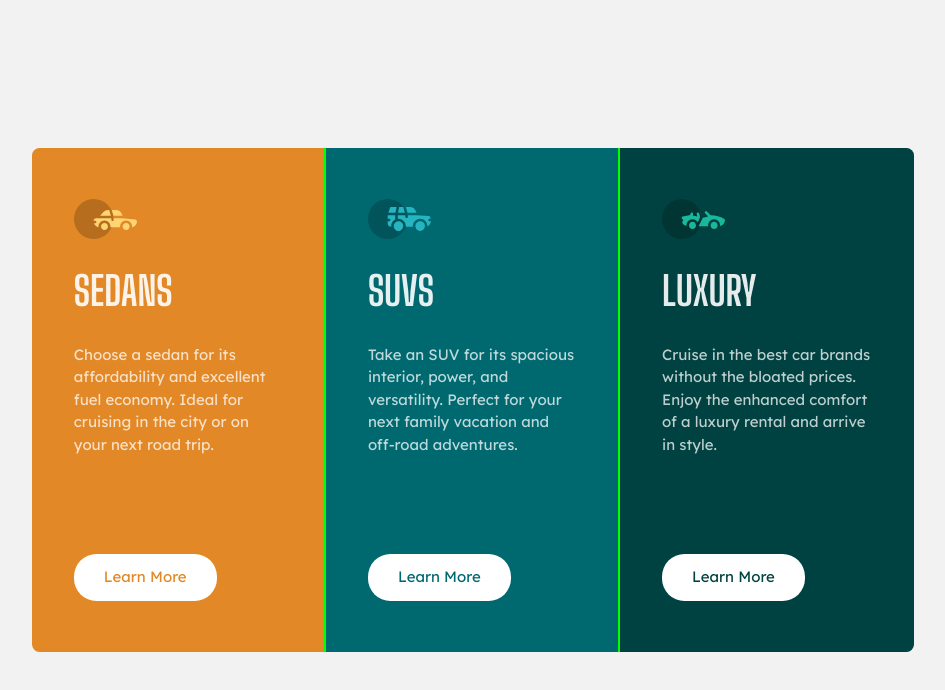
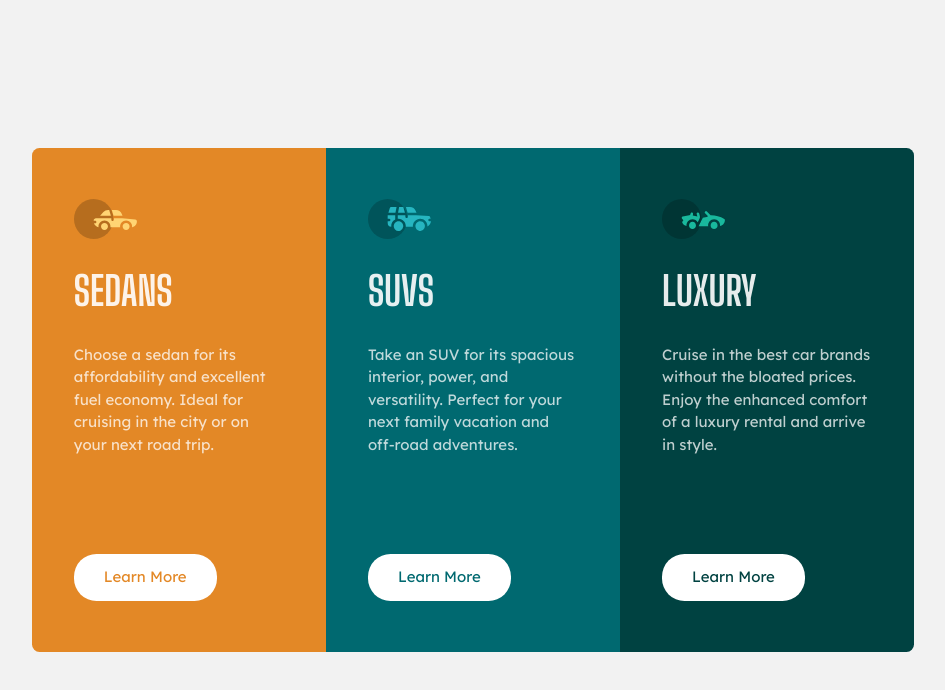
Before and after one commit to Nombiembre/Frontend-mentor, a plain HTML site: page 3-column-preview-card-component-main/index.html in a window 1280 px wide. Shown: the whole page, without its empty margins (167-1112 px from the left). Drawn offline with Linux system fonts and the light colour scheme.

Commit message:
Update style.css

```diff
--- a/3-column-preview-card-component-main/style.css
+++ b/3-column-preview-card-component-main/style.css
@@ -135,7 +135,6 @@ body {
 	padding: 3.4em 2.8em;
 	display: grid;
 	gap: 1.5em;
-	outline: 2px solid lime;
 }
 
 .cards img{
```
